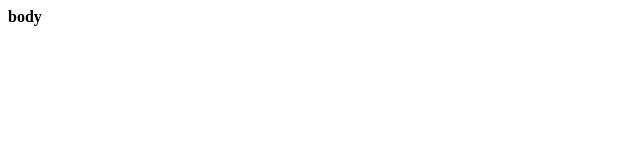
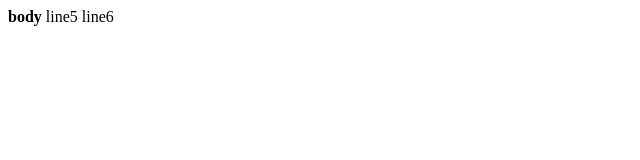
Before and after one commit to ericlin1001/TestGithubPages, a plain HTML site: page index.html in a window 1280 px wide. Shown: the full height of the page, 0-640 px from the left. Drawn offline with Linux system fonts and the light colour scheme.

Commit message:
add two lines

```diff
--- a/index.html
+++ b/index.html
@@ -2,5 +2,7 @@
 <title>hello</title>
 <body>
 <b>body</b>
+line5
+line6
 </body>
 </html>
```
